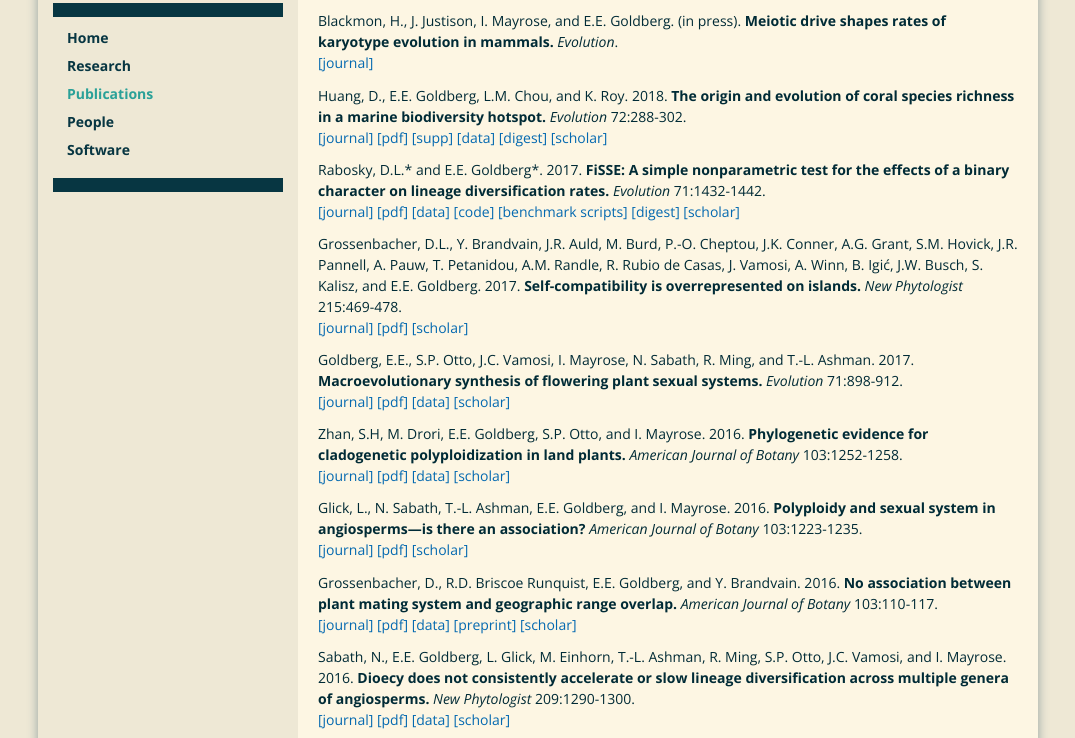
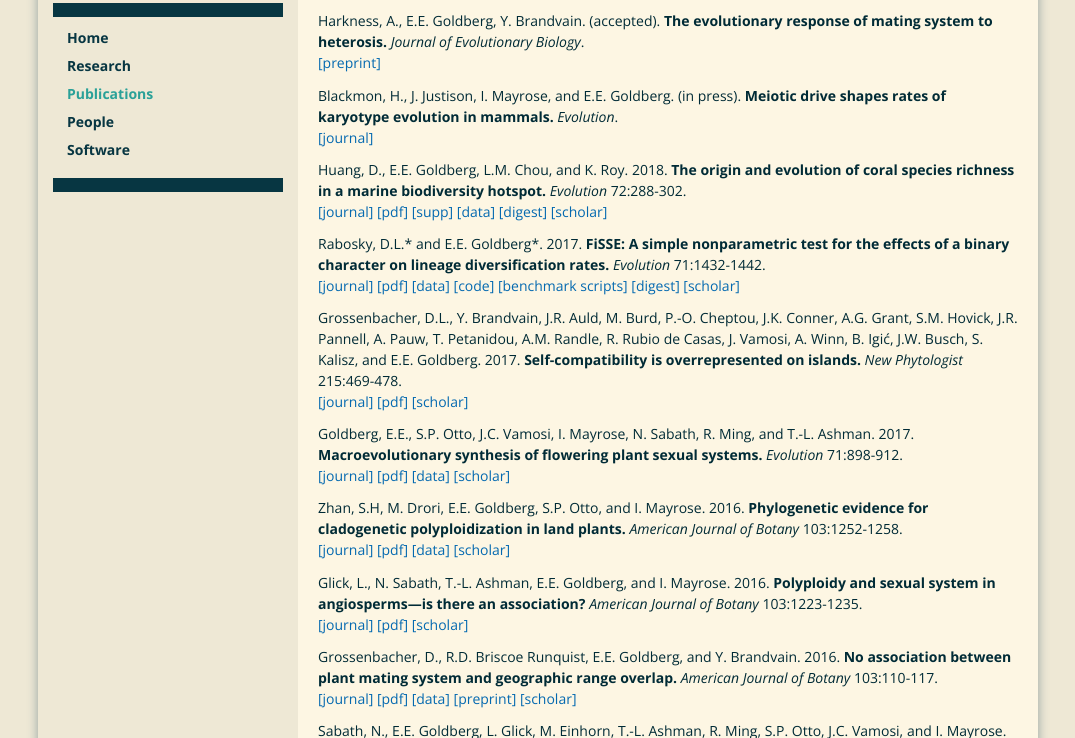
Before and after one commit to eeg/lab, a plain HTML site: page pubs.html in a window 1280 px wide. Shown: the part 144-882 px from the top of the page, without its empty margins (102-1177 px from the left). Drawn offline with nearby package versions, Linux system fonts and the light colour scheme.

Commit message:
Alex's paper accepted

```diff
--- a/pubs.html
+++ b/pubs.html
@@ -51,6 +51,12 @@
 <h1>Publications</h1>
 <div class="section" id="peer-reviewed-articles">
 <h2>Peer-Reviewed Articles</h2>
+<p>Harkness, A., E.E. Goldberg, Y. Brandvain.
+(accepted).
+<strong>The evolutionary response of mating system to heterosis.</strong>
+<em>Journal of Evolutionary Biology</em>.
+<br />
+<a class="reference external" href="https://doi.org/10.1101/273946">[preprint]</a></p>
 <p>Blackmon, H., J. Justison, I. Mayrose, and E.E. Goldberg.
 (in press).
 <strong>Meiotic drive shapes rates of karyotype evolution in mammals.</strong>
```
